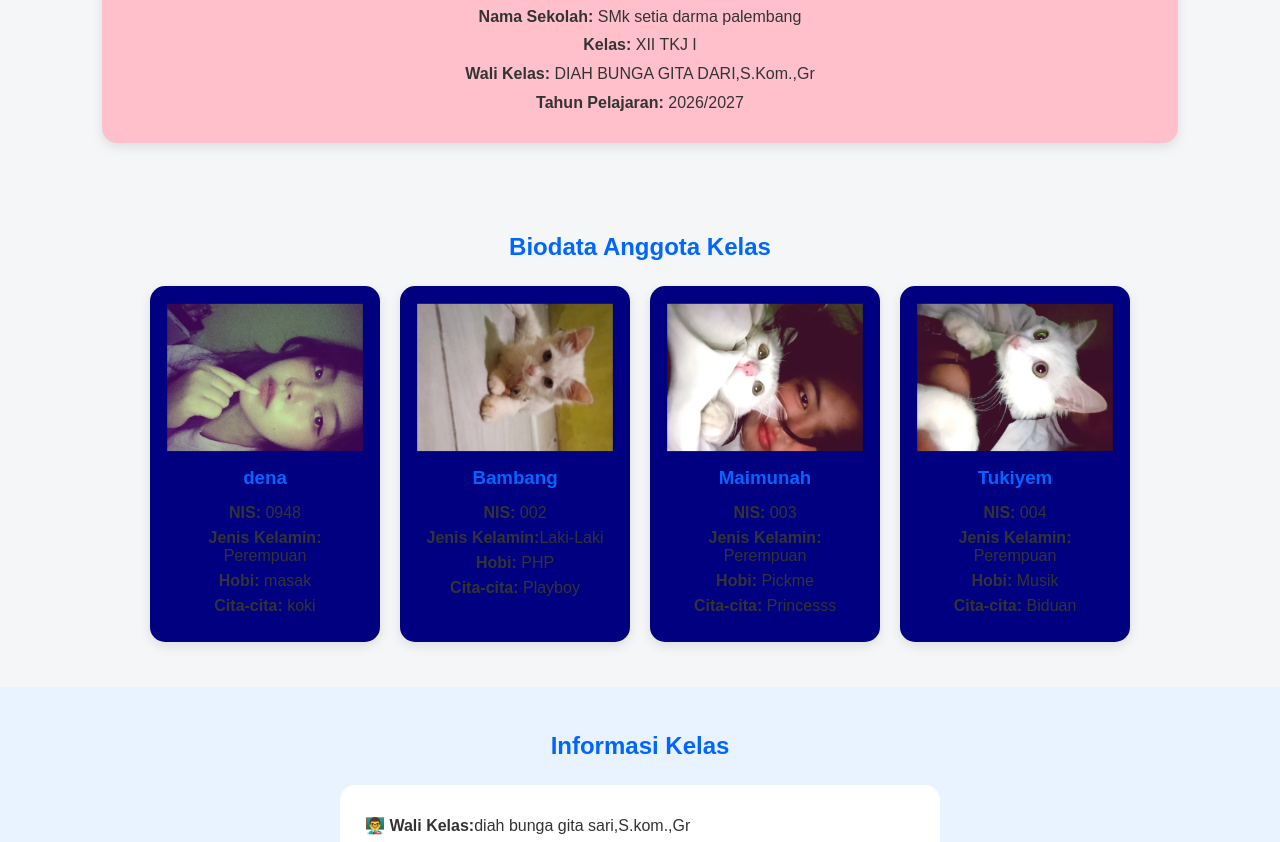
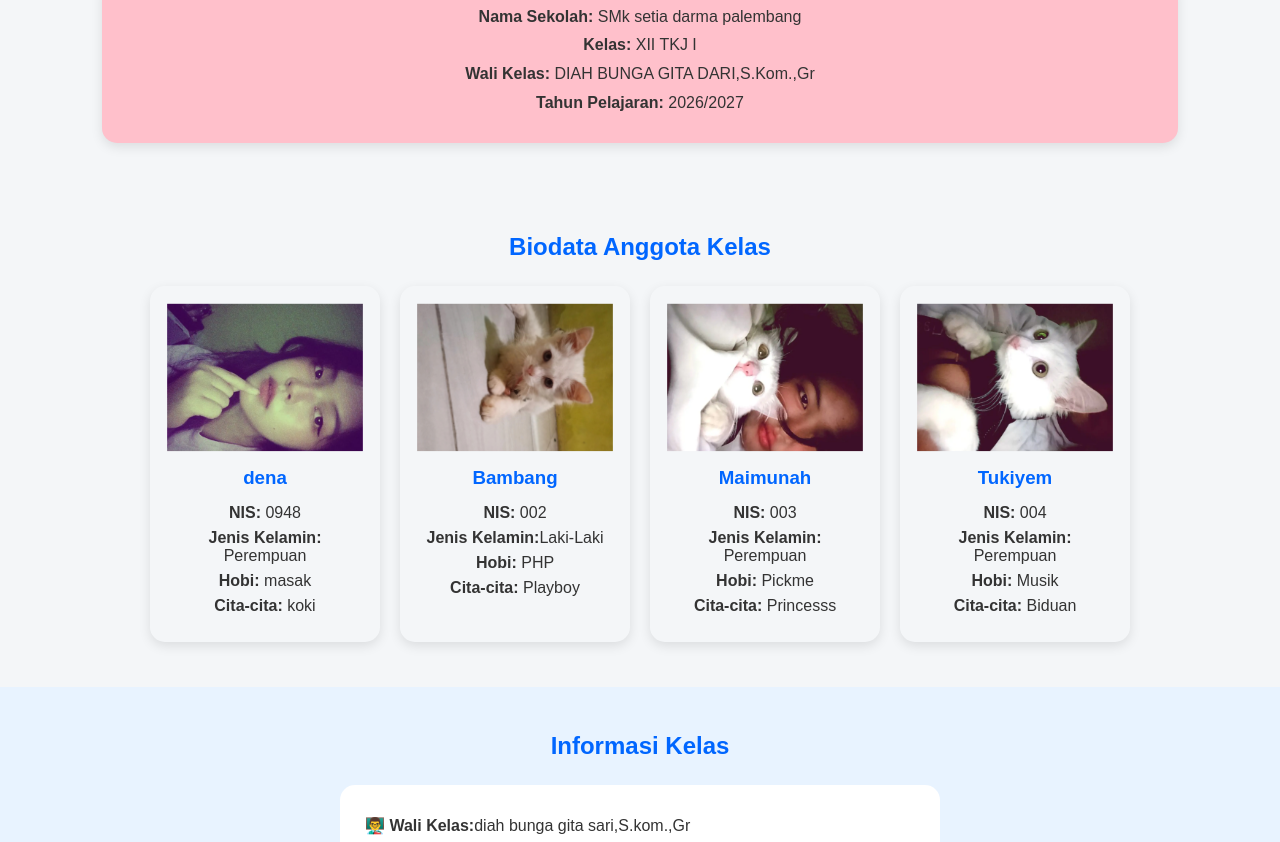
Before and after one commit to dena512/dena, a plain HTML site: page index.html in a window 1280 px wide. Shown: the part 594-1436 px from the top of the page. Drawn offline with Linux system fonts and the light colour scheme.

Commit message:
Update index.html

```diff
--- a/index.html
+++ b/index.html
@@ -78,7 +78,7 @@
         }
 
         .card {
-            background: navy;
+            background: cream;
             width: 230px;
             padding: 20px;
             text-align: center;
```
